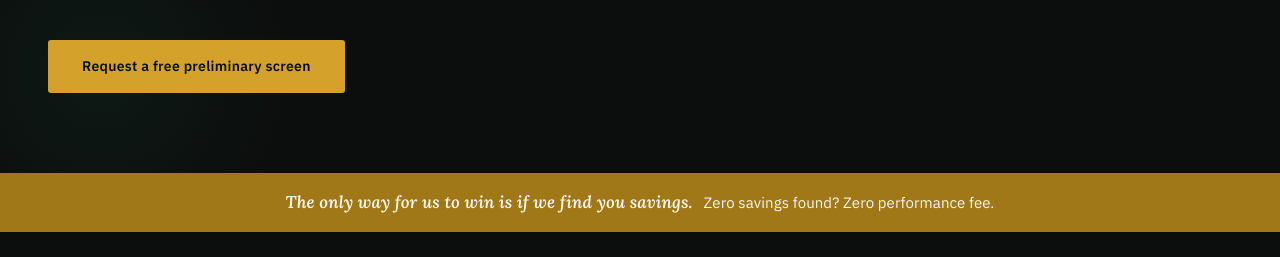
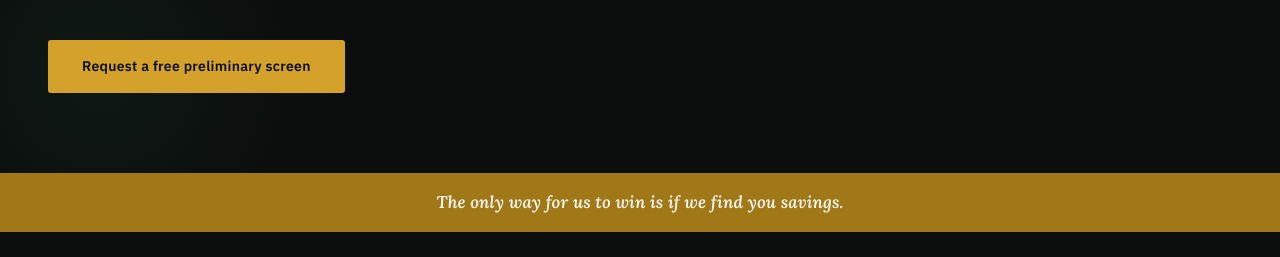
Before and after one commit to hpratap95/parityrx.github.io, a plain HTML site: page index.html in a window 1280 px wide. Shown: the part 695-952 px from the top of the page. Drawn offline with Linux system fonts and the light colour scheme.

Commit message:
Update index.html
Removed the confusing text

```diff
--- a/index.html
+++ b/index.html
@@ -36,7 +36,6 @@
   <!-- SKIN STRIP -->
   <div class="skin-strip">
     <strong></strong>
-    &nbsp; Zero savings found? Zero performance fee.
   </div>
 
   <!-- LAW ALERT -->
```
